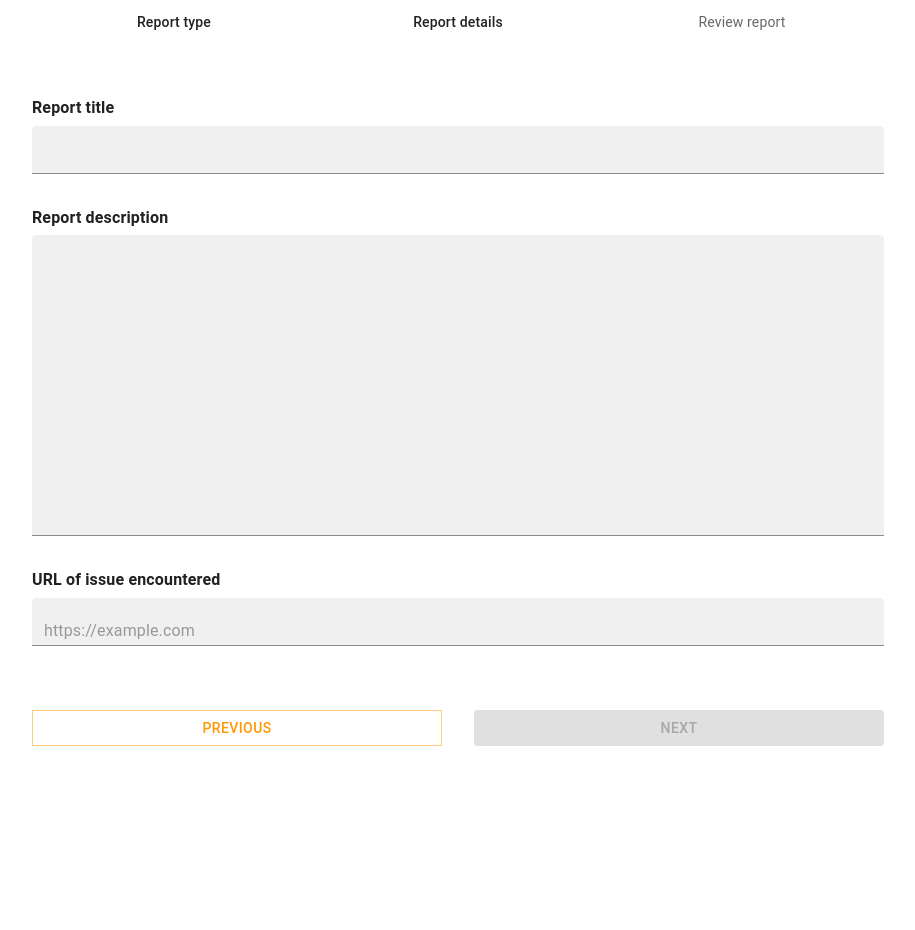
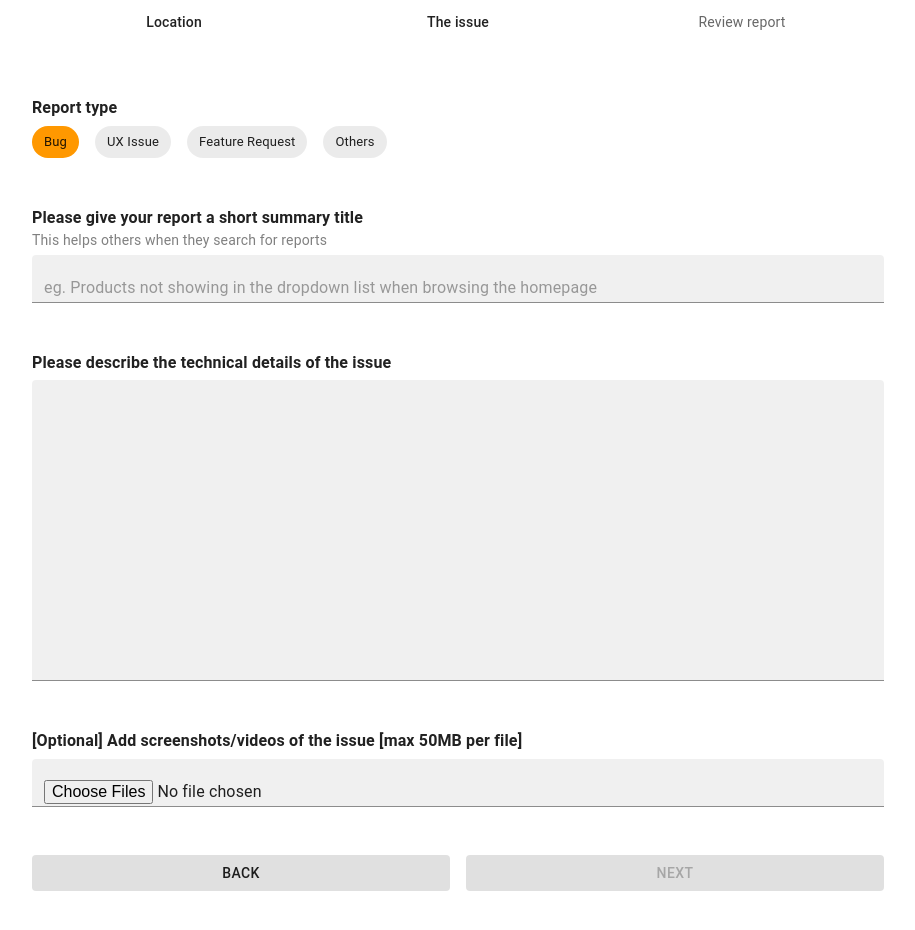
Before and after one commit to adenchua/bug-tracker, a React app in the folder frontend/: page /report/crp in a window 1280 px wide. Shown: the part 240-1170 px from the top of the page, without its empty margins (182-1097 px from the left). Before the commit the page ends 1010 px from the top, so only its background shows below. Built offline with nearby package versions, Linux system fonts and the light colour scheme.

Commit message:
update report form

```diff
--- a/frontend/src/components/NavigationBar.tsx
+++ b/frontend/src/components/NavigationBar.tsx
@@ -16,10 +16,10 @@ function NavigationBar(): JSX.Element {
 
   return (
     <AppBar
-      position="static"
+      position="sticky"
       elevation={0}
-      color="transparent"
-      sx={{ borderBottom: (theme) => `1px solid ${theme.palette.divider}` }}
+      color="inherit"
+      sx={{ borderBottom: (theme) => `1px solid ${theme.palette.divider}`, top: 0 }}
     >
       <Toolbar variant="dense">
         <Link to="/" style={{ textDecoration: "none", display: "flex", alignItems: "center" }}>
--- a/frontend/src/components/TabNavigationBar.tsx
+++ b/frontend/src/components/TabNavigationBar.tsx
@@ -22,10 +22,10 @@ function TabNavigationBar(props: TabNavigationBarProps): JSX.Element {
 
   return (
     <AppBar
-      position="static"
+      position="sticky"
       elevation={0}
-      color="transparent"
-      sx={{ borderBottom: (theme) => `1px solid ${theme.palette.divider}` }}
+      color="inherit"
+      sx={{ borderBottom: (theme) => `1px solid ${theme.palette.divider}`, top: "49px" }}
     >
       <Toolbar variant="dense">
         <Box ml={33} display="flex" gap={2}>
--- a/frontend/src/pages/ReportPage/CreateReportFormA.tsx
+++ b/frontend/src/pages/ReportPage/CreateReportFormA.tsx
@@ -1,75 +1,57 @@
-import Chip from "@mui/material/Chip";
+import Checkbox from "@mui/material/Checkbox";
+import FormControlLabel from "@mui/material/FormControlLabel";
+import FormGroup from "@mui/material/FormGroup";
 import MenuItem from "@mui/material/MenuItem";
-import Box from "@mui/material/Box";
-import Typography from "@mui/material/Typography";
 import Select, { SelectChangeEvent } from "@mui/material/Select";
+import TextField from "@mui/material/TextField";
 
 import { Product } from "../../interfaces/Product";
-import { ReportType } from "../../interfaces/Report";
-
-interface DisplayedReportType {
-  label: string;
-  reportType: ReportType;
-}
-
-const reportTypeList: DisplayedReportType[] = [
-  {
-    label: "Bug",
-    reportType: "bug",
-  },
-  {
-    label: "UX Issue",
-    reportType: "ux-issue",
-  },
-  {
-    label: "Feature Request",
-    reportType: "feature-request",
-  },
-  {
-    label: "Others",
-    reportType: "others",
-  },
-];
+import FormLabel from "./FormLabel";
+import ProgressButton from "./ProgressButton";
 
 interface CreateReportFormAProps {
-  disableForm: boolean;
   selectedProductId: string | null;
   products: Product[];
-  reportType: ReportType;
   onSelectProduct: (e: SelectChangeEvent) => void;
-  onSelectReportType: (reportType: ReportType) => void;
+  onCheckUnlistedProduct: (event: React.ChangeEvent<HTMLInputElement>) => void;
+  isUnlistedProduct: boolean;
+  onUpdateStepNumber: (newStepNumber: number) => void;
 }
 
 /**
- * Part A of report creation form.
- * handles report type fields, such as product and report type
+ * Part 1 of report creation form.
+ * handles report location
  */
 function CreateReportFormA(props: CreateReportFormAProps): JSX.Element {
   const {
-    disableForm,
     selectedProductId,
     products,
-    reportType,
     onSelectProduct,
-    onSelectReportType,
+    onCheckUnlistedProduct,
+    isUnlistedProduct,
+    onUpdateStepNumber,
   } = props;
+
+  // a product must be selected to progress through the form, unless it is not listed
+  const disableForm = selectedProductId === null && !isUnlistedProduct;
 
   return (
     <>
-      <Typography fontWeight="bold" gutterBottom>
-        Product
-      </Typography>
+      <FormLabel
+        primaryText="Which product have you found the issue in?"
+        secondaryText="Please contact our administrators if you do not see any products displayed"
+      />
       <Select
-        disabled={disableForm}
-        value={selectedProductId ?? undefined}
+        disabled={isUnlistedProduct}
+        value={selectedProductId ?? ""}
         displayEmpty
         onChange={onSelectProduct}
         size="small"
         variant="filled"
         fullWidth
       >
-        <MenuItem value={undefined} disabled>
-          <em>Select Product</em>
+        <MenuItem value="" disabled>
+          <em>Please select a product</em>
         </MenuItem>
         {products.map((product) => (
           <MenuItem value={product.id} key={product.id}>
@@ -77,21 +59,22 @@ function CreateReportFormA(props: CreateReportFormAProps): JSX.Element {
           </MenuItem>
         ))}
       </Select>
-      <Typography fontWeight="bold" gutterBottom sx={{ mt: 4 }}>
-        Report type
-      </Typography>
-      <Box display="flex" gap={2} mb={8}>
-        {reportTypeList.map((reportTypeDisplay) => (
-          <Chip
-            key={reportTypeDisplay.reportType}
-            label={reportTypeDisplay.label}
-            variant="outlined"
-            color={reportType === reportTypeDisplay.reportType ? "primary" : "default"}
-            onClick={() => onSelectReportType(reportTypeDisplay.reportType)}
-            disabled={disableForm}
-          />
-        ))}
-      </Box>
+      <FormGroup sx={{ mt: 1, display: "inline-block", mb: 6 }}>
+        <FormControlLabel
+          control={<Checkbox onChange={onCheckUnlistedProduct} checked={isUnlistedProduct} />}
+          label="My product is not listed"
+        />
+      </FormGroup>
+
+      <FormLabel primaryText="[Optional] Which URL have you found the issue in?" />
+      <TextField
+        variant="filled"
+        fullWidth
+        size="small"
+        placeholder="https://example.com"
+        sx={{ mb: 8 }}
+      />
+      <ProgressButton text="Next" onClick={() => onUpdateStepNumber(1)} isDisabled={disableForm} />
     </>
   );
 }
--- a/frontend/src/pages/ReportPage/CreateReportFormB.tsx
+++ b/frontend/src/pages/ReportPage/CreateReportFormB.tsx
@@ -1,21 +1,119 @@
-import Typography from "@mui/material/Typography";
+import Box from "@mui/material/Box";
+import Chip from "@mui/material/Chip";
 import TextField from "@mui/material/TextField";
 
-function CreateReportFormB(): JSX.Element {
+import { ReportType } from "../../interfaces/Report";
+import FormLabel from "./FormLabel";
+import ProgressButton from "./ProgressButton";
+
+interface DisplayedReportType {
+  label: string;
+  reportType: ReportType;
+}
+
+const reportTypeList: DisplayedReportType[] = [
+  {
+    label: "Bug",
+    reportType: "bug",
+  },
+  {
+    label: "UX Issue",
+    reportType: "ux-issue",
+  },
+  {
+    label: "Feature Request",
+    reportType: "feature-request",
+  },
+  {
+    label: "Others",
+    reportType: "others",
+  },
+];
+
+interface CreateReportFormBProps {
+  reportType: ReportType;
+  onSelectReportType: (reportType: ReportType) => void;
+  onUpdateStepNumber: (newStepNumber: number) => void;
+  reportTitle: string;
+  onUpdateReportTitle: (newReportTitle: string) => void;
+  reportDescription: string;
+  onUpdateReportDescription: (newReportDescription: string) => void;
+}
+
+/**
+ * Part 2 of report creation form.
+ * handles report location
+ */
+function CreateReportFormB(props: CreateReportFormBProps): JSX.Element {
+  const {
+    reportType,
+    onSelectReportType,
+    onUpdateStepNumber,
+    reportDescription,
+    reportTitle,
+    onUpdateReportDescription,
+    onUpdateReportTitle,
+  } = props;
+
+  const disableForm = !reportTitle || !reportDescription;
+
   return (
     <>
-      <Typography fontWeight="bold" gutterBottom>
-        Report title
-      </Typography>
-      <TextField variant="filled" fullWidth size="small" />
-      <Typography fontWeight="bold" gutterBottom mt={4}>
-        Report description
-      </Typography>
-      <TextField variant="filled" fullWidth size="small" multiline rows={12} />
-      <Typography fontWeight="bold" gutterBottom mt={4}>
-        URL of issue encountered
-      </Typography>
-      <TextField variant="filled" fullWidth size="small" placeholder="https://example.com" />
+      <FormLabel primaryText="Report type" />
+      <Box display="flex" gap={2} mb={6}>
+        {reportTypeList.map((reportTypeDisplay) => (
+          <Chip
+            key={reportTypeDisplay.reportType}
+            label={reportTypeDisplay.label}
+            color={reportType === reportTypeDisplay.reportType ? "primary" : "default"}
+            onClick={() => onSelectReportType(reportTypeDisplay.reportType)}
+          />
+        ))}
+      </Box>
+
+      <FormLabel
+        primaryText="Please give your report a short summary title"
+        secondaryText="This helps others when they search for reports"
+      />
+      <TextField
+        value={reportTitle}
+        onChange={(e) => onUpdateReportTitle(e.target.value)}
+        variant="filled"
+        fullWidth
+        size="small"
+        placeholder="eg. Products not showing in the dropdown list when browsing the homepage"
+        sx={{ mb: 6 }}
+      />
+
+      <FormLabel primaryText="Please describe the technical details of the issue" />
+      <TextField
+        value={reportDescription}
+        onChange={(e) => onUpdateReportDescription(e.target.value)}
+        variant="filled"
+        fullWidth
+        size="small"
+        multiline
+        rows={12}
+        sx={{ mb: 6 }}
+      />
+
+      <FormLabel primaryText="[Optional] Add screenshots/videos of the issue [max 50MB per file]" />
+      <TextField
+        type="file"
+        fullWidth
+        size="small"
+        variant="filled"
+        inputProps={{ multiple: true }}
+      />
+
+      <Box display="flex" gap={2} mt={6}>
+        <ProgressButton text="Back" onClick={() => onUpdateStepNumber(0)} />
+        <ProgressButton
+          text="Next"
+          onClick={() => onUpdateStepNumber(2)}
+          isDisabled={disableForm}
+        />
+      </Box>
     </>
   );
 }
--- /dev/null
+++ b/frontend/src/pages/ReportPage/CreateReportFormReview.tsx
@@ -0,0 +1,5 @@
+function CreateReportFormReview(): JSX.Element {
+  return <div />;
+}
+
+export default CreateReportFormReview;
--- a/frontend/src/pages/ReportPage/CreateReportTabContent.tsx
+++ b/frontend/src/pages/ReportPage/CreateReportTabContent.tsx
@@ -1,5 +1,4 @@
 import Box from "@mui/material/Box";
-import Button from "@mui/material/Button";
 import { SelectChangeEvent } from "@mui/material/Select";
 import Step from "@mui/material/Step";
 import StepLabel from "@mui/material/StepLabel";
@@ -12,7 +11,7 @@ import { ReportType } from "../../interfaces/Report";
 import CreateReportFormA from "./CreateReportFormA";
 import CreateReportFormB from "./CreateReportFormB";
 
-const steps = ["Report type", "Report details", "Review report"];
+const steps = ["Location", "The issue", "Review report"];
 
 // TODO: To remove and replace with database data
 const MOCK_DATA_PRODUCTS: Product[] = [
@@ -27,12 +26,19 @@ const MOCK_DATA_PRODUCTS: Product[] = [
 ];
 
 function CreateReportTabContent(): JSX.Element {
-  const [products, setProducts] = useState<Product[]>(MOCK_DATA_PRODUCTS);
+  const [products] = useState<Product[]>(MOCK_DATA_PRODUCTS);
+  const [stepNumber, setStepNumber] = useState<number>(1); // report progress
+
   const [productId, setProductId] = useState<string | null>(null);
-  const [reportProgressState, setReportProgressState] = useState<number>(1);
+  const [isUnlistedProduct, setIsUnlistedProduct] = useState<boolean>(false);
+
   const [selectedReportType, setSelectedReportType] = useState<ReportType>("bug");
+  const [reportTitle, setReportTitle] = useState<string>("");
+  const [reportDescription, setReportDescription] = useState<string>("");
 
-  const disableForm = products.length === 0;
+  const handleUpdateStepNumber = (newStepNumber: number): void => {
+    setStepNumber(newStepNumber);
+  };
 
   const handleSelectProduct = (event: SelectChangeEvent): void => {
     setProductId(event.target.value);
@@ -42,12 +48,26 @@ function CreateReportTabContent(): JSX.Element {
     setSelectedReportType(reportType);
   };
 
+  const handleCheckUnlistedProduct = (event: React.ChangeEvent<HTMLInputElement>): void => {
+    // product is unlisted, reset form in case user clicks on a random product to close the dropdown
+    setProductId(null);
+    setIsUnlistedProduct(event.target.checked);
+  };
+
+  const handleUpdateReportTitle = (newReportTitle: string): void => {
+    setReportTitle(newReportTitle);
+  };
+
+  const handleUpdateReportDescription = (newReportDescription: string): void => {
+    setReportDescription(newReportDescription);
+  };
+
   return (
     <>
       <Typography variant="h4" mb={6}>
         Report an issue
       </Typography>
-      <Stepper activeStep={reportProgressState} alternativeLabel sx={{ mb: 8 }}>
+      <Stepper activeStep={stepNumber} alternativeLabel sx={{ mb: 8 }}>
         {steps.map((label) => (
           <Step key={label}>
             <StepLabel>{label}</StepLabel>
@@ -55,45 +75,26 @@ function CreateReportTabContent(): JSX.Element {
         ))}
       </Stepper>
       <Box mb={8}>
-        {reportProgressState === 0 && (
+        {stepNumber === 0 && (
           <CreateReportFormA
-            disableForm={disableForm}
             products={products}
             selectedProductId={productId}
             onSelectProduct={handleSelectProduct}
+            isUnlistedProduct={isUnlistedProduct}
+            onCheckUnlistedProduct={handleCheckUnlistedProduct}
+            onUpdateStepNumber={handleUpdateStepNumber}
+          />
+        )}
+        {stepNumber === 1 && (
+          <CreateReportFormB
             onSelectReportType={handleSelectReportType}
             reportType={selectedReportType}
+            onUpdateStepNumber={handleUpdateStepNumber}
+            reportTitle={reportTitle}
+            onUpdateReportTitle={handleUpdateReportTitle}
+            reportDescription={reportDescription}
+            onUpdateReportDescription={handleUpdateReportDescription}
           />
-        )}
-        {reportProgressState === 1 && <CreateReportFormB />}
-      </Box>
-      <Box display="flex" justifyContent="space-between" gap={4}>
-        <Button
-          variant="outlined"
-          disableElevation
-          disableRipple
-          fullWidth
-          sx={{ visibility: reportProgressState !== 0 ? "visible" : "hidden" }}
-          onClick={() => setReportProgressState((prevState) => prevState - 1)}
-        >
-          Previous
-        </Button>
-        {reportProgressState !== 2 && (
-          <Button
-            variant="contained"
-            disableElevation
-            disableRipple
-            fullWidth
-            onClick={() => setReportProgressState((prevState) => prevState + 1)}
-            disabled={disableForm || productId === null}
-          >
-            Next
-          </Button>
-        )}
-        {reportProgressState === 2 && (
-          <Button variant="contained" disableElevation disableRipple fullWidth>
-            Submit report
-          </Button>
         )}
       </Box>
     </>
--- /dev/null
+++ b/frontend/src/pages/ReportPage/FormLabel.tsx
@@ -0,0 +1,29 @@
+import Typography from "@mui/material/Typography";
+
+interface FormLabelProps {
+  primaryText: string;
+  secondaryText?: string;
+}
+
+function FormLabel(props: FormLabelProps): JSX.Element {
+  const { primaryText, secondaryText } = props;
+
+  return (
+    <>
+      <Typography fontWeight="bold" gutterBottom={!secondaryText}>
+        {primaryText}
+      </Typography>
+      {secondaryText && (
+        <Typography variant="body2" color="GrayText" gutterBottom>
+          {secondaryText}
+        </Typography>
+      )}
+    </>
+  );
+}
+
+FormLabel.defaultProps = {
+  secondaryText: "",
+};
+
+export default FormLabel;
--- /dev/null
+++ b/frontend/src/pages/ReportPage/ProgressButton.tsx
@@ -0,0 +1,31 @@
+import Button from "@mui/material/Button";
+
+interface ProgressButtonProps {
+  text: "Next" | "Back";
+  isDisabled?: boolean;
+  onClick: () => void;
+}
+
+function ProgressButton(props: ProgressButtonProps): JSX.Element {
+  const { isDisabled, onClick, text } = props;
+
+  return (
+    <Button
+      color={text === "Next" ? "primary" : "inherit"}
+      variant="contained"
+      disableElevation
+      disableRipple
+      fullWidth
+      onClick={onClick}
+      disabled={isDisabled}
+    >
+      {text}
+    </Button>
+  );
+}
+
+ProgressButton.defaultProps = {
+  isDisabled: false,
+};
+
+export default ProgressButton;
--- a/frontend/src/pages/ReportPage/PublicReportsTabContent.tsx
+++ b/frontend/src/pages/ReportPage/PublicReportsTabContent.tsx
@@ -1,7 +1,7 @@
 import Typography from "@mui/material/Typography";
 
 function PublicReportsTabContent(): JSX.Element {
-  return <Typography variant="h4">public report listing</Typography>;
+  return <Typography variant="h4">work in progress</Typography>;
 }
 
 export default PublicReportsTabContent;
--- a/frontend/src/pages/ReportPage/ReportOverviewTabContent.tsx
+++ b/frontend/src/pages/ReportPage/ReportOverviewTabContent.tsx
@@ -1,7 +1,7 @@
 import Typography from "@mui/material/Typography";
 
 function ReportOverviewTabContent(): JSX.Element {
-  return <Typography variant="h4">report overview</Typography>;
+  return <Typography variant="h4">work in progress</Typography>;
 }
 
 export default ReportOverviewTabContent;
```
Also changed, not shown: frontend/src/interfaces/Product.ts (line endings or trailing spaces), frontend/src/interfaces/Report.ts (line endings or trailing spaces).
